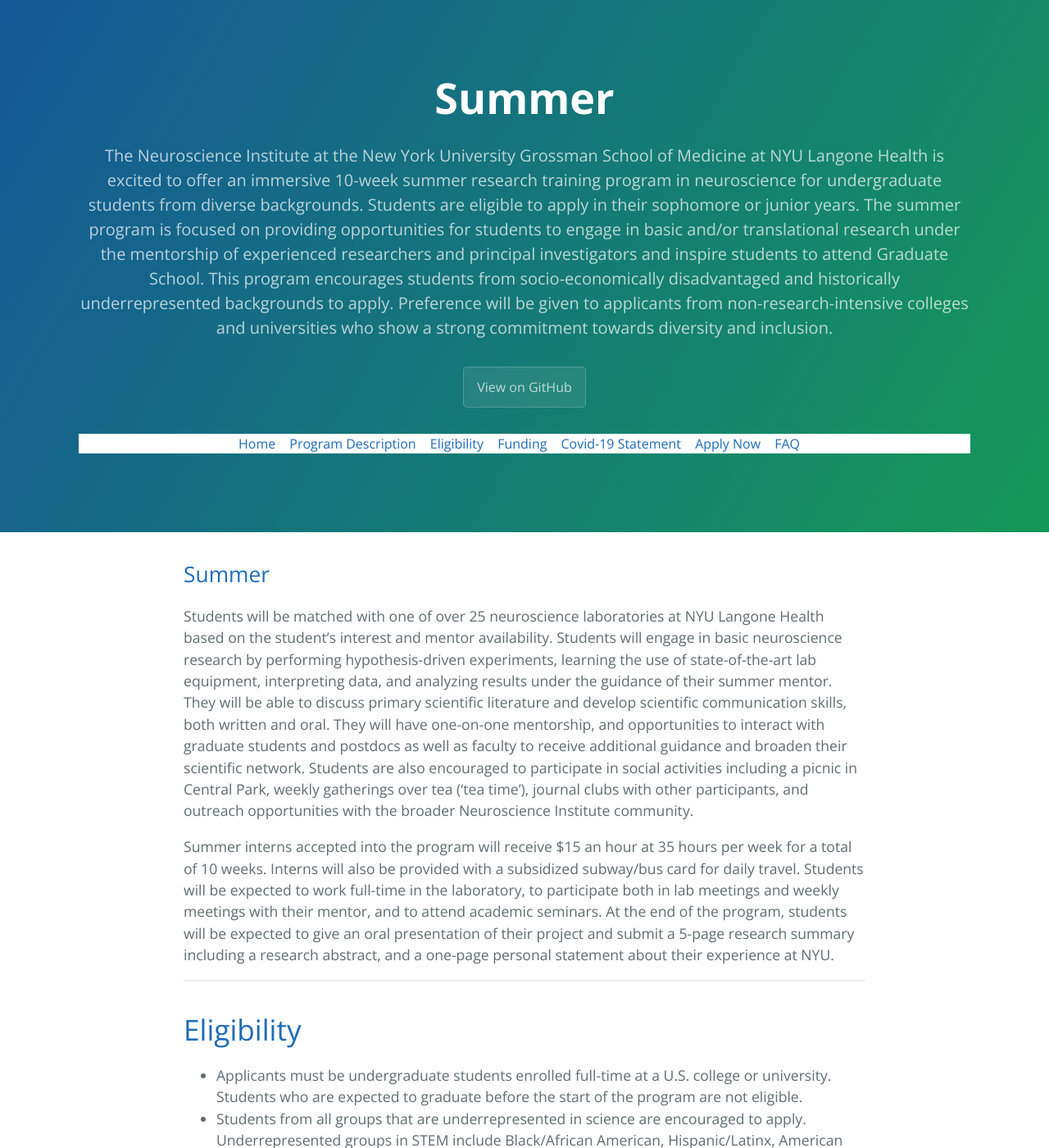
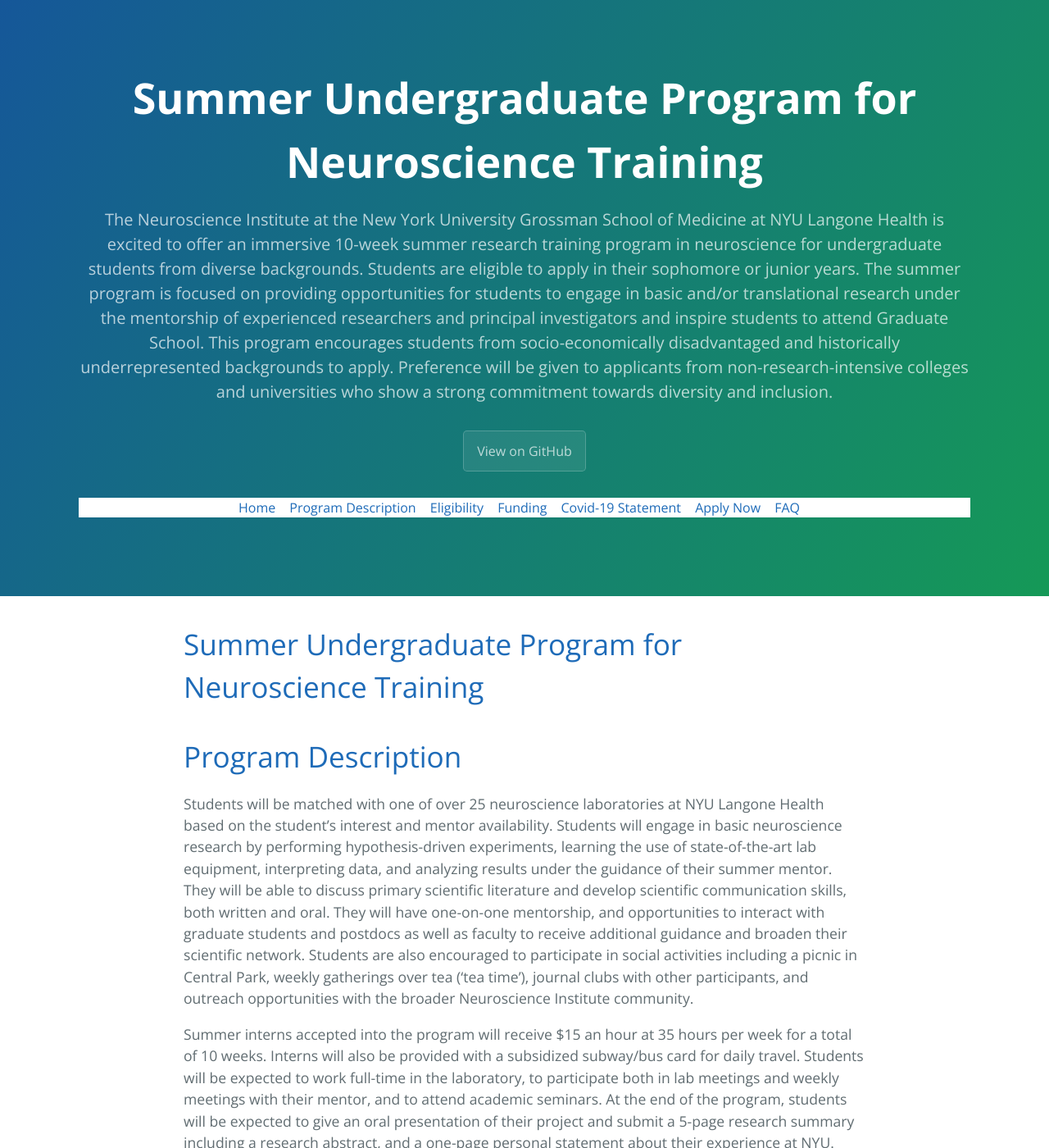
Before and after one commit to NICDIundergrad/SummerUndergradProgramWeb, a Jekyll site: the page built from index.md, in a window 1280 px wide and 1400 px high. Shown: the whole window at 82% size. Built offline with Jekyll 4.4.1, drawn with Linux system fonts in a browser that asks for light colours; our own code applies the rules of GitHub Pages for plain Markdown files.

Commit message:
Update index.md

```diff
--- a/index.md
+++ b/index.md
@@ -1,5 +1,6 @@
+# [Summer Undergraduate Program for Neuroscience Training](home)
 
-## [Summer](#program-description)
+# [Program Description](#program-description)
 
 Students will be matched with one of over 25 neuroscience laboratories at NYU Langone Health based on the student’s interest and mentor availability. Students will engage in basic neuroscience research by  performing hypothesis-driven experiments, learning the use of state-of-the-art lab equipment, interpreting data, and analyzing results under the guidance of their summer mentor. They will be able to discuss primary scientific literature and develop scientific communication skills, both written and oral. They will have one-on-one mentorship, and opportunities to interact with graduate students and postdocs as well as faculty to receive additional guidance and broaden their scientific network. Students are also encouraged to participate in social activities including a picnic in Central Park, weekly gatherings over tea (‘tea time’), journal clubs with other participants, and outreach opportunities with the broader Neuroscience Institute community.
 
```
